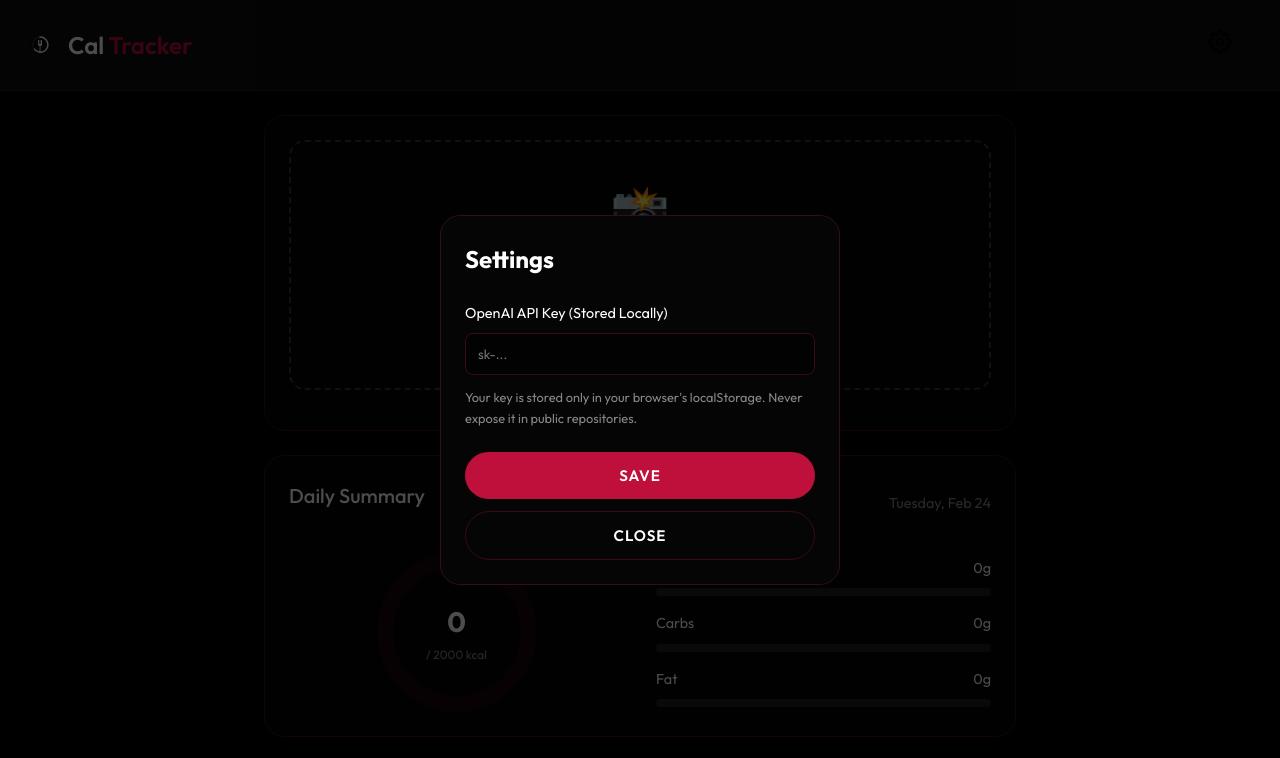
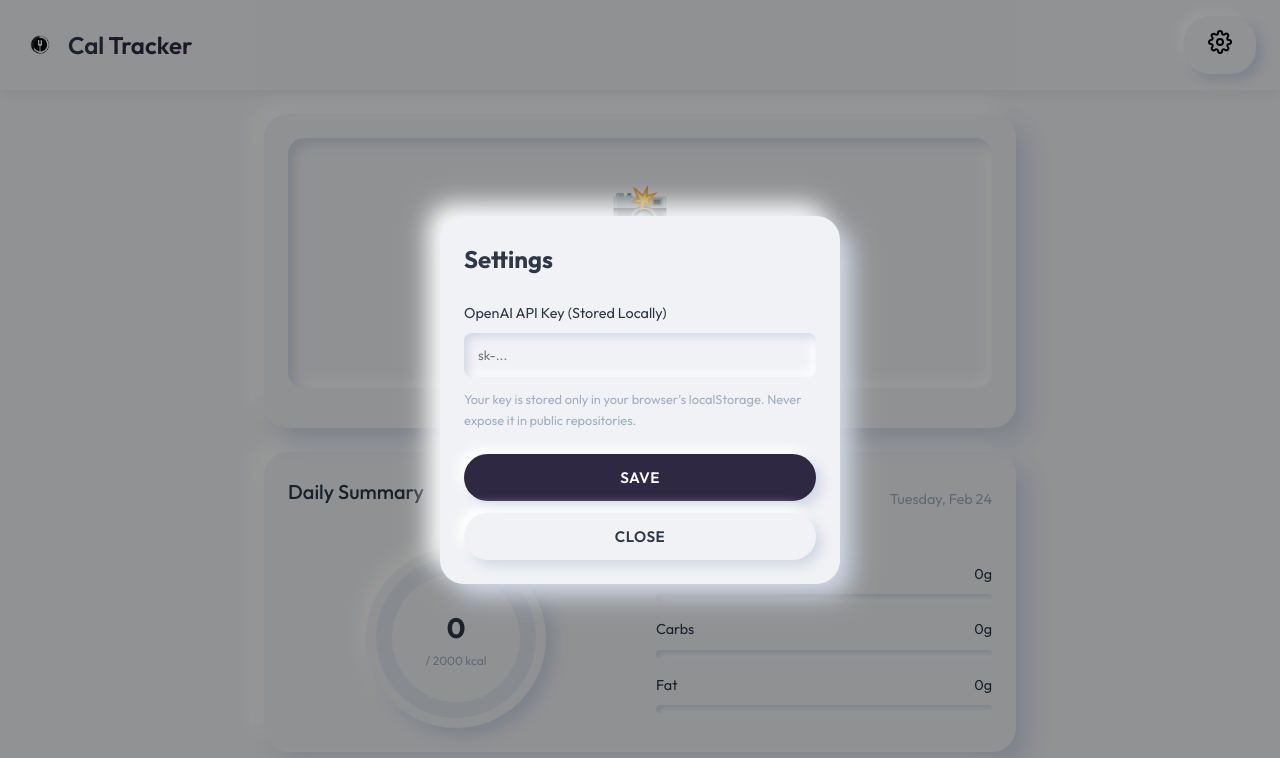
Before and after one commit to nithinmalla/Cal-Tracker, a plain HTML site: page index.html in a window 1280 px wide. Both pictures are taken after a click on the button "Settings". Shown: the top 758 px of the page. Drawn offline with nearby package versions, Linux system fonts and the light colour scheme.

Commit message:
Update UI to light neumorphic theme inspired by reference image

```diff
--- a/index.html
+++ b/index.html
@@ -12,7 +12,7 @@
     <link rel="stylesheet" href="style.css">
     <link rel="icon" type="image/png" href="assets/icon.png">
     <link rel="manifest" href="manifest.json">
-    <meta name="theme-color" content="#000000">
+    <meta name="theme-color" content="#f0f2f5">
 </head>
 
 <body>
--- a/script.js
+++ b/script.js
@@ -379,7 +379,7 @@ function updateUI() {
         li.className = 'meal-item';
         const time = new Date(meal.timestamp).toLocaleTimeString([], { hour: '2-digit', minute: '2-digit' });
 
-        const imgHtml = meal.image ? `<img src="${meal.image}" alt="${meal.food_name}" style="width: 44px; height: 44px; border-radius: 8px; object-fit: cover; margin-right: 14px; flex-shrink: 0;">` : `<div style="width: 44px; height: 44px; border-radius: 8px; background: rgba(255,255,255,0.1); margin-right: 14px; display:flex; align-items:center; justify-content:center; flex-shrink: 0;">🍽️</div>`;
+        const imgHtml = meal.image ? `<img src="${meal.image}" alt="${meal.food_name}" style="width: 44px; height: 44px; border-radius: 8px; object-fit: cover; margin-right: 14px; flex-shrink: 0; box-shadow: 2px 2px 4px var(--shadow-dark);">` : `<div style="width: 44px; height: 44px; border-radius: 8px; background: var(--bg-dark); box-shadow: inset 2px 2px 4px var(--shadow-dark); margin-right: 14px; display:flex; align-items:center; justify-content:center; flex-shrink: 0;">🍽️</div>`;
 
         li.innerHTML = `
             <div style="display: flex; align-items: center; overflow: hidden;">
@@ -426,8 +426,9 @@ function initChart() {
             labels: ['Consumed', 'Remaining'],
             datasets: [{
                 data: [0, GOALS.calories],
-                backgroundColor: ['#bf0f3b', '#1a050a'],
+                backgroundColor: ['#2e2842', '#e2e8f0'],
                 borderWidth: 0,
+                borderRadius: 4,
                 cutout: '80%'
             }]
         },
--- a/style.css
+++ b/style.css
@@ -1,15 +1,16 @@
 :root {
-    --bg-dark: #000000;
-    --card-bg: #050505;
-    --card-border: #3b0a17;
-    --accent-primary: #bf0f3b;
-    --accent-dark: #8a0b29;
-    --text-primary: #ffffff;
-    --text-secondary: #888888;
-    --danger: #bf0f3b;
-    --macro-pro: #bf0f3b;
-    --macro-carb: #a3a3a3;
-    --macro-fat: #555555;
+    --bg-dark: #f0f2f5;
+    --card-bg: #f0f2f5;
+    --shadow-light: #ffffff;
+    --shadow-dark: #d1d9e6;
+    --accent-primary: #2e2842;
+    --accent-dark: #1f1b2e;
+    --text-primary: #2d3748;
+    --text-secondary: #a0aec0;
+    --danger: #e53e3e;
+    --macro-pro: #2e2842;
+    --macro-carb: #a0aec0;
+    --macro-fat: #718096;
     --font-main: 'Outfit', sans-serif;
 }
 
@@ -36,13 +37,13 @@ body {
     display: none !important;
 }
 
-/* Glassmorphism utility */
+/* Neumorphic Card */
 .glass-card {
     background: var(--card-bg);
-    border: 1px solid var(--card-border);
-    border-radius: 20px;
+    border: none;
+    border-radius: 24px;
     padding: 24px;
-    box-shadow: none;
+    box-shadow: 12px 12px 24px var(--shadow-dark), -12px -12px 24px var(--shadow-light);
 }
 
 .glass-header {
@@ -51,9 +52,9 @@ body {
     display: flex;
     justify-content: space-between;
     align-items: center;
-    background: rgba(15, 15, 15, 0.8);
-    backdrop-filter: blur(10px);
-    border-bottom: 1px solid var(--card-border);
+    background: var(--bg-dark);
+    box-shadow: 0 4px 10px rgba(0, 0, 0, 0.05);
+    border-bottom: none;
     position: sticky;
     top: 0;
     z-index: 100;
@@ -117,33 +118,31 @@ button {
     transition: all 0.3s ease;
     border: none;
     text-transform: uppercase;
-    letter-spacing: 1px;
+    letter-spacing: 0.5px;
+    box-shadow: 6px 6px 12px var(--shadow-dark), -6px -6px 12px var(--shadow-light);
 }
 
 .primary-btn {
     background: var(--accent-primary);
     color: #ffffff;
     width: 100%;
-    box-shadow: none;
 }
 
 .primary-btn:hover {
     background: var(--accent-dark);
-    transform: translateY(-2px);
-    box-shadow: 0 4px 15px rgba(191, 15, 59, 0.3);
+    transform: scale(0.98);
+    box-shadow: inset 4px 4px 8px rgba(0, 0, 0, 0.3), inset -4px -4px 8px rgba(255, 255, 255, 0.1);
 }
 
 .secondary-btn {
-    background: transparent;
-    border: 1px solid var(--card-border);
+    background: var(--card-bg);
     color: var(--text-primary);
     width: 100%;
     margin-top: 12px;
 }
 
 .secondary-btn:hover {
-    border-color: var(--accent-primary);
-    background: rgba(191, 15, 59, 0.05);
+    box-shadow: inset 4px 4px 8px var(--shadow-dark), inset -4px -4px 8px var(--shadow-light);
 }
 
 /* Upload Section */
@@ -153,7 +152,9 @@ button {
 }
 
 .drop-zone {
-    border: 2px dashed rgba(255, 255, 255, 0.2);
+    border: none;
+    background: var(--card-bg);
+    box-shadow: inset 6px 6px 12px var(--shadow-dark), inset -6px -6px 12px var(--shadow-light);
     border-radius: 16px;
     height: 250px;
     display: flex;
@@ -168,8 +169,7 @@ button {
 
 .drop-zone:hover,
 .drop-zone.dragover {
-    border-color: var(--accent-primary);
-    background: rgba(191, 15, 59, 0.05);
+    box-shadow: inset 8px 8px 16px var(--shadow-dark), inset -8px -8px 16px var(--shadow-light);
 }
 
 .drop-content {
@@ -210,8 +210,8 @@ button {
     left: 0;
     width: 100%;
     height: 100%;
-    background: rgba(15, 15, 15, 0.8);
-    backdrop-filter: blur(8px);
+    background: rgba(240, 242, 245, 0.9);
+    backdrop-filter: blur(4px);
     display: flex;
     flex-direction: column;
     justify-content: center;
@@ -254,11 +254,12 @@ button {
 }
 
 .macro-card {
-    background: rgba(255, 255, 255, 0.05);
+    background: var(--card-bg);
     padding: 16px;
     border-radius: 16px;
     display: flex;
     flex-direction: column;
+    box-shadow: 4px 4px 8px var(--shadow-dark), -4px -4px 8px var(--shadow-light);
     border-left: 4px solid transparent;
 }
 
@@ -322,9 +323,12 @@ button {
 
 .stat-circle {
     position: relative;
-    width: 160px;
-    height: 160px;
+    width: 180px;
+    height: 180px;
     margin: 0 auto;
+    border-radius: 50%;
+    box-shadow: 8px 8px 16px var(--shadow-dark), -8px -8px 16px var(--shadow-light);
+    padding: 10px;
 }
 
 .stat-inner {
@@ -363,7 +367,8 @@ button {
 .track {
     width: 100%;
     height: 8px;
-    background: rgba(255, 255, 255, 0.1);
+    background: var(--card-bg);
+    box-shadow: inset 3px 3px 6px var(--shadow-dark), inset -3px -3px 6px var(--shadow-light);
     border-radius: 4px;
     overflow: hidden;
 }
@@ -396,12 +401,13 @@ button {
 }
 
 .meal-item {
-    background: rgba(255, 255, 255, 0.05);
+    background: var(--card-bg);
     padding: 16px;
-    border-radius: 12px;
+    border-radius: 16px;
     display: flex;
     justify-content: space-between;
     align-items: center;
+    box-shadow: 4px 4px 8px var(--shadow-dark), -4px -4px 8px var(--shadow-light);
 }
 
 .meal-info h4 {
@@ -428,7 +434,7 @@ button {
     left: 0;
     width: 100%;
     height: 100%;
-    background: rgba(0, 0, 0, 0.7);
+    background: rgba(0, 0, 0, 0.4);
     display: flex;
     justify-content: center;
     align-items: center;
@@ -453,13 +459,14 @@ button {
 }
 
 .form-group input {
-    background: rgba(0, 0, 0, 0.5);
-    border: 1px solid var(--card-border);
+    background: var(--card-bg);
+    border: none;
     border-radius: 8px;
-    padding: 12px;
-    color: white;
+    padding: 14px;
+    color: var(--text-primary);
     font-family: inherit;
     outline: none;
+    box-shadow: inset 4px 4px 8px var(--shadow-dark), inset -4px -4px 8px var(--shadow-light);
 }
 
 .form-group input:focus {
```
